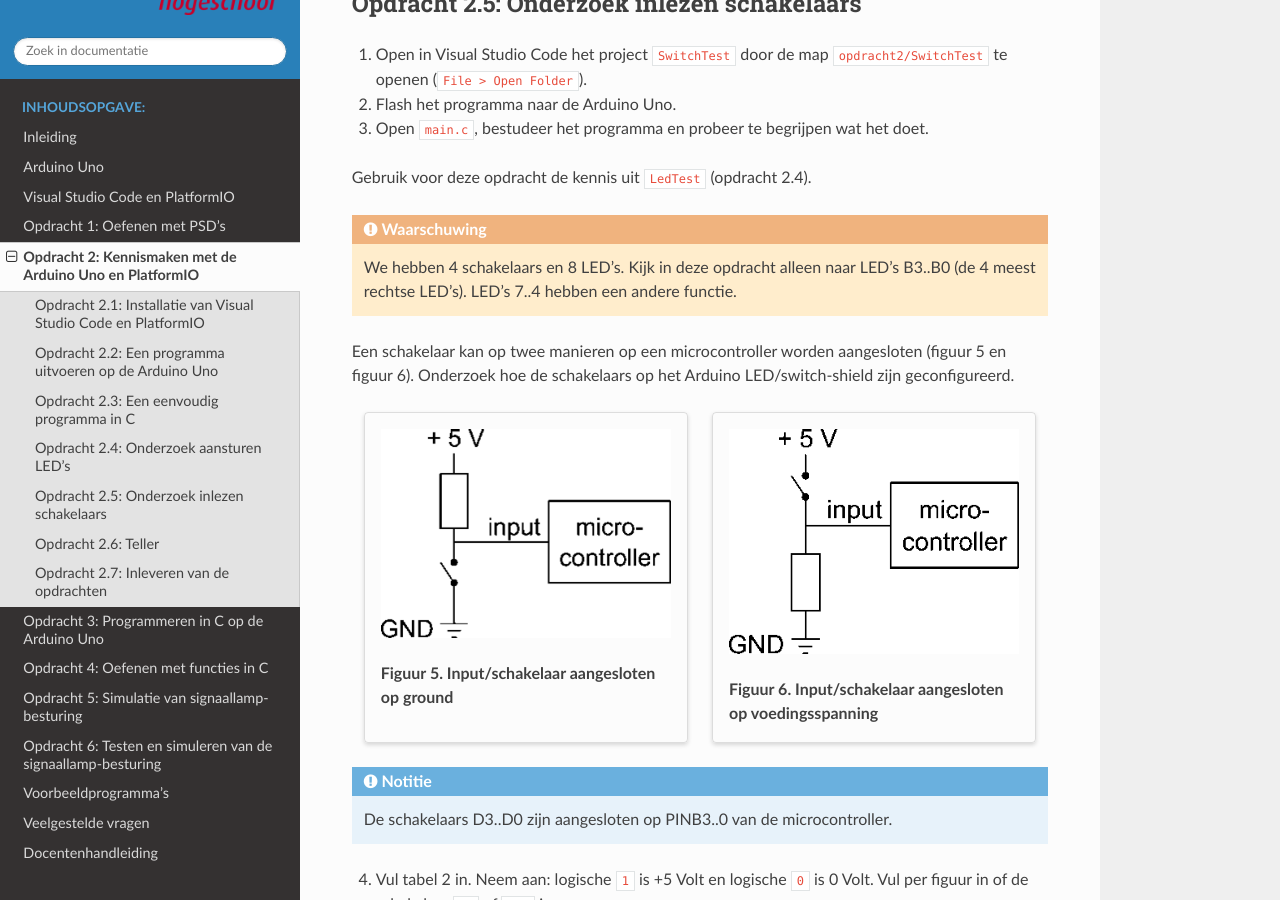
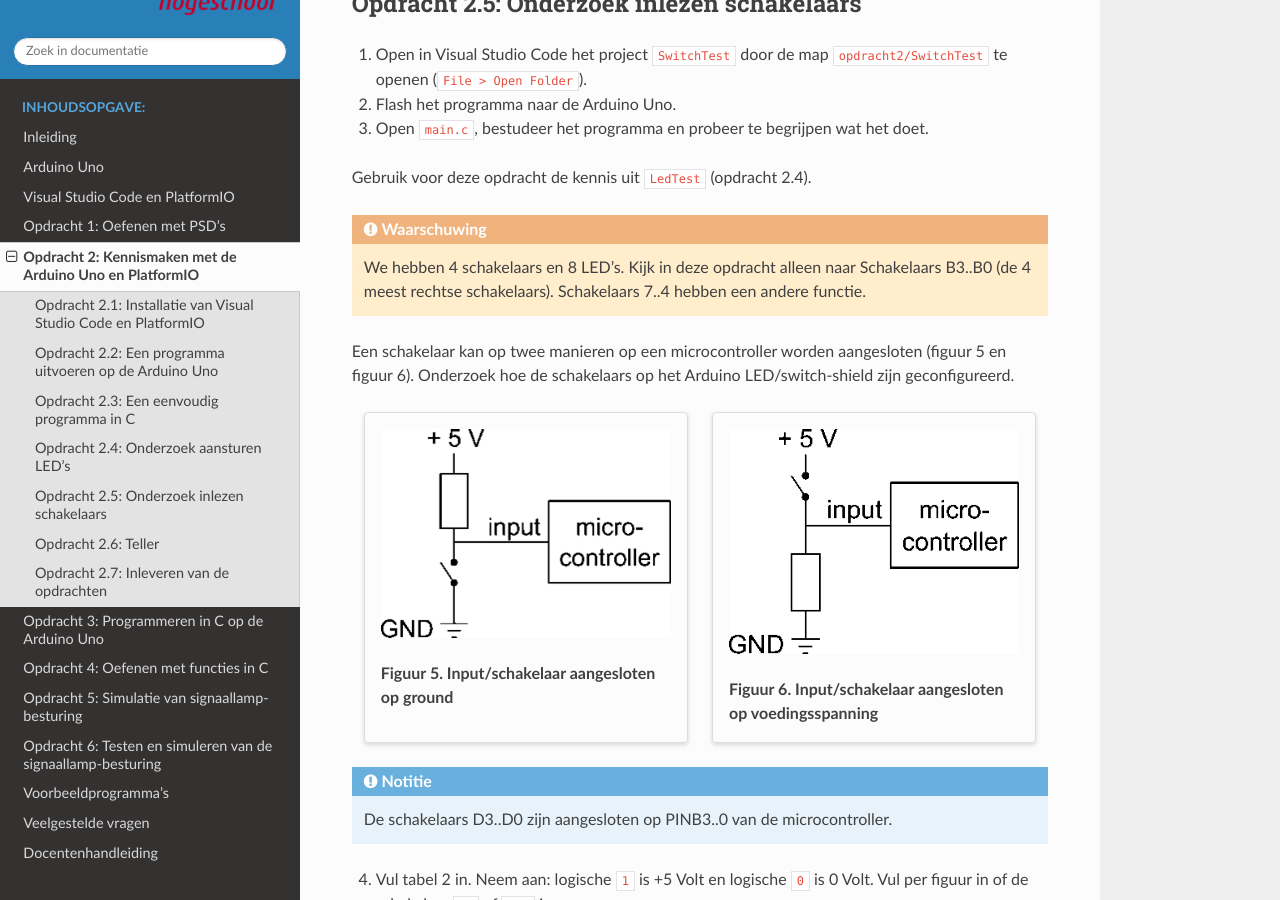
Before and after one commit to AvansMechatronica/Microcontrollers_workshop, a Sphinx documentation site: the page built from documentation/documentation/assignment_2.md, in a window 1280 px wide and 900 px high, scrolled down 4713 px. Built offline with Sphinx 7.4.7 and the Read the Docs theme 3.1.0, drawn with Linux system fonts in a browser that asks for light colours.

Commit message:
20260917

```diff
--- a/documentation/documentation/assignment_2.md
+++ b/documentation/documentation/assignment_2.md
@@ -143,7 +143,7 @@ Werk daarna uit:
 Gebruik voor deze opdracht de kennis uit `LedTest` (opdracht 2.4).
 
 :::{warning}
-We hebben 4 schakelaars en 8 LED's. Kijk in deze opdracht alleen naar LED's B3..B0 (de 4 meest rechtse LED's). LED's 7..4 hebben een andere functie.
+We hebben 4 schakelaars en 8 LED's. Kijk in deze opdracht alleen naar Schakelaars B3..B0 (de 4 meest rechtse schakelaars). Schakelaars 7..4 hebben een andere functie.
 :::
 
 Een schakelaar kan op twee manieren op een microcontroller worden aangesloten (figuur 5 en figuur 6). Onderzoek hoe de schakelaars op het Arduino LED/switch-shield zijn geconfigureerd.
```
